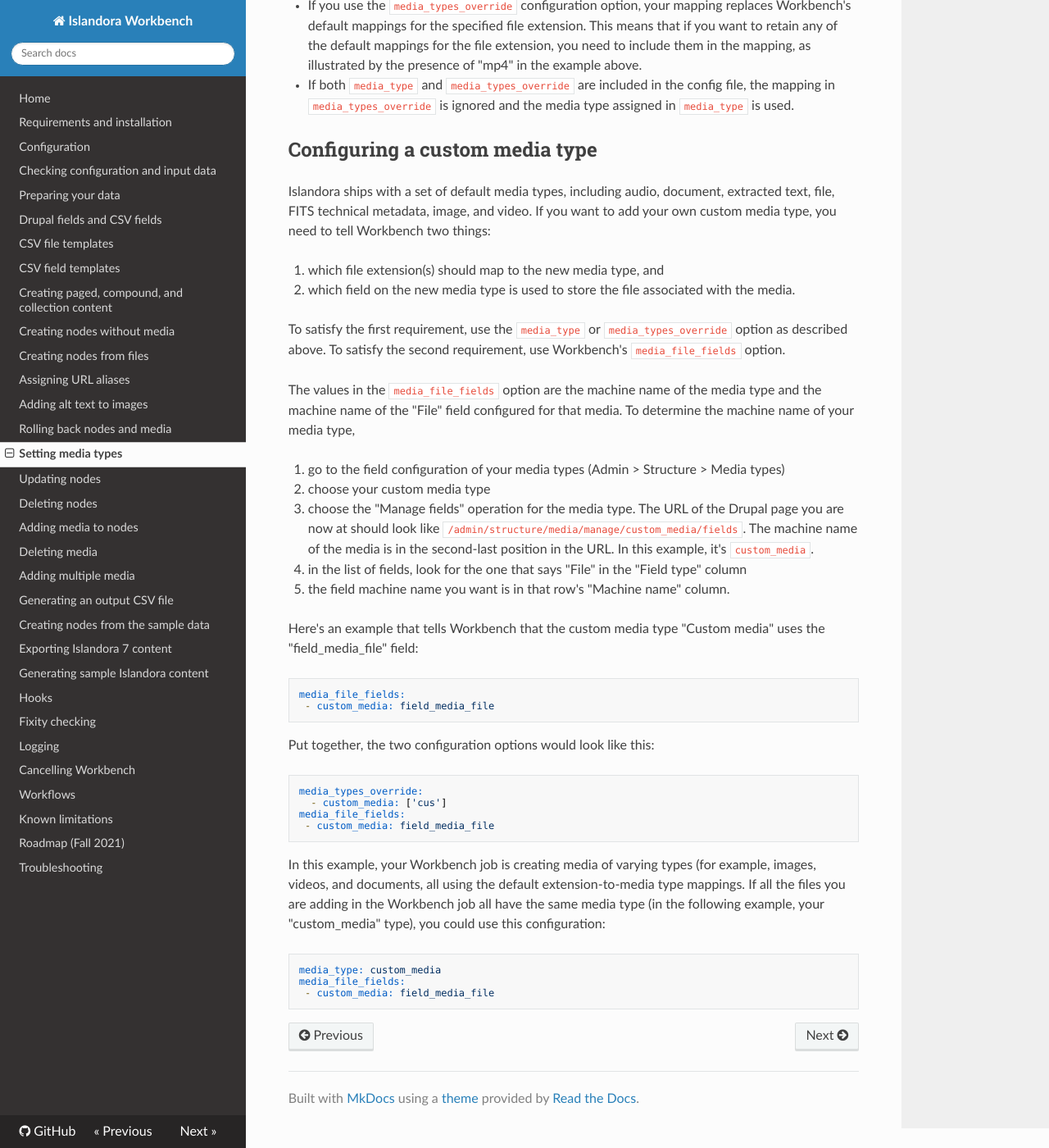
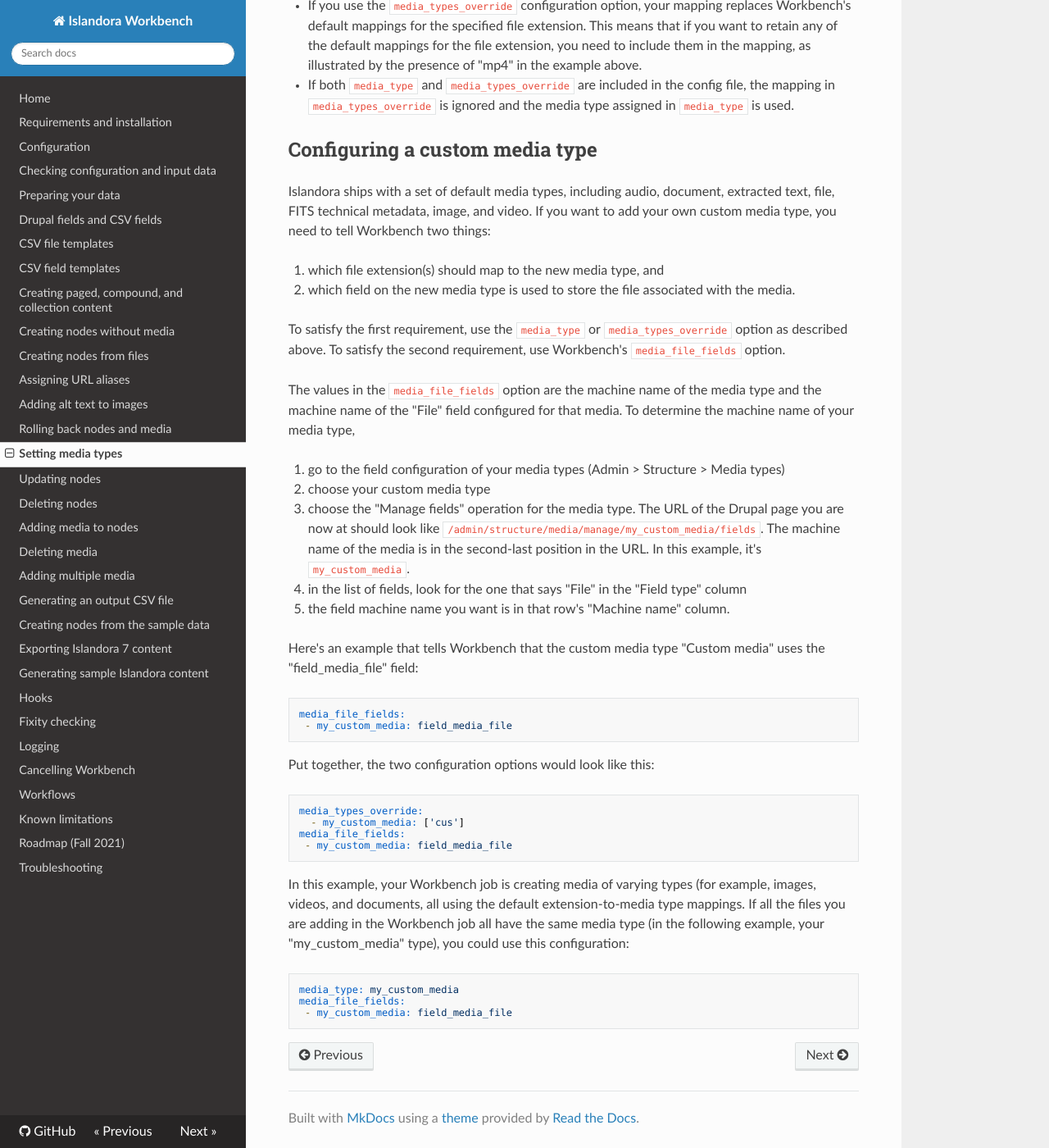
Before and after one commit to mjordan/islandora_workbench_docs, an MkDocs documentation site: the page built from docs/media_types.md, in a window 1280 px wide and 1400 px high, scrolled down 1126 px. Shown: the whole window at 82% size. Built offline with MkDocs 1.6.1, drawn with Linux system fonts in a browser that asks for light colours; nearby versions of some CDN libraries; old or Windows-style settings are respelled for this version of MkDocs.

````diff
--- a/docs/media_types.md
+++ b/docs/media_types.md
@@ -44,7 +44,7 @@ The values in the `media_file_fields` option are the machine name of the media t
 
 1. go to the field configuration of your media types (Admin > Structure > Media types)
 1. choose your custom media type
-1. choose the "Manage fields" operation for the media type. The URL of the Drupal page you are now at should look like `/admin/structure/media/manage/custom_media/fields`. The machine name of the media is in the second-last position in the URL. In this example, it's `custom_media`.
+1. choose the "Manage fields" operation for the media type. The URL of the Drupal page you are now at should look like `/admin/structure/media/manage/my_custom_media/fields`. The machine name of the media is in the second-last position in the URL. In this example, it's `my_custom_media`.
 1. in the list of fields, look for the one that says "File" in the "Field type" column
 1. the field machine name you want is in that row's "Machine name" column.
 
@@ -52,22 +52,22 @@ Here's an example that tells Workbench that the custom media type "Custom media"
 
 ```yaml
 media_file_fields:
- - custom_media: field_media_file
+ - my_custom_media: field_media_file
 ```
 
 Put together, the two configuration options would look like this:
 
 ```yaml
 media_types_override:
-  - custom_media: ['cus']
+  - my_custom_media: ['cus']
 media_file_fields:
- - custom_media: field_media_file
+ - my_custom_media: field_media_file
 ```
 
-In this example, your Workbench job is creating media of varying types (for example, images, videos, and documents, all using the default extension-to-media type mappings. If all the files you are adding in the Workbench job all have the same media type (in the following example, your "custom_media" type), you could use this configuration:
+In this example, your Workbench job is creating media of varying types (for example, images, videos, and documents, all using the default extension-to-media type mappings. If all the files you are adding in the Workbench job all have the same media type (in the following example, your "my_custom_media" type), you could use this configuration:
 
 ```yaml
-media_type: custom_media
+media_type: my_custom_media
 media_file_fields:
- - custom_media: field_media_file
+ - my_custom_media: field_media_file
 ```
````
Also changed, not shown: site/index.html, site/media_types/index.html.
